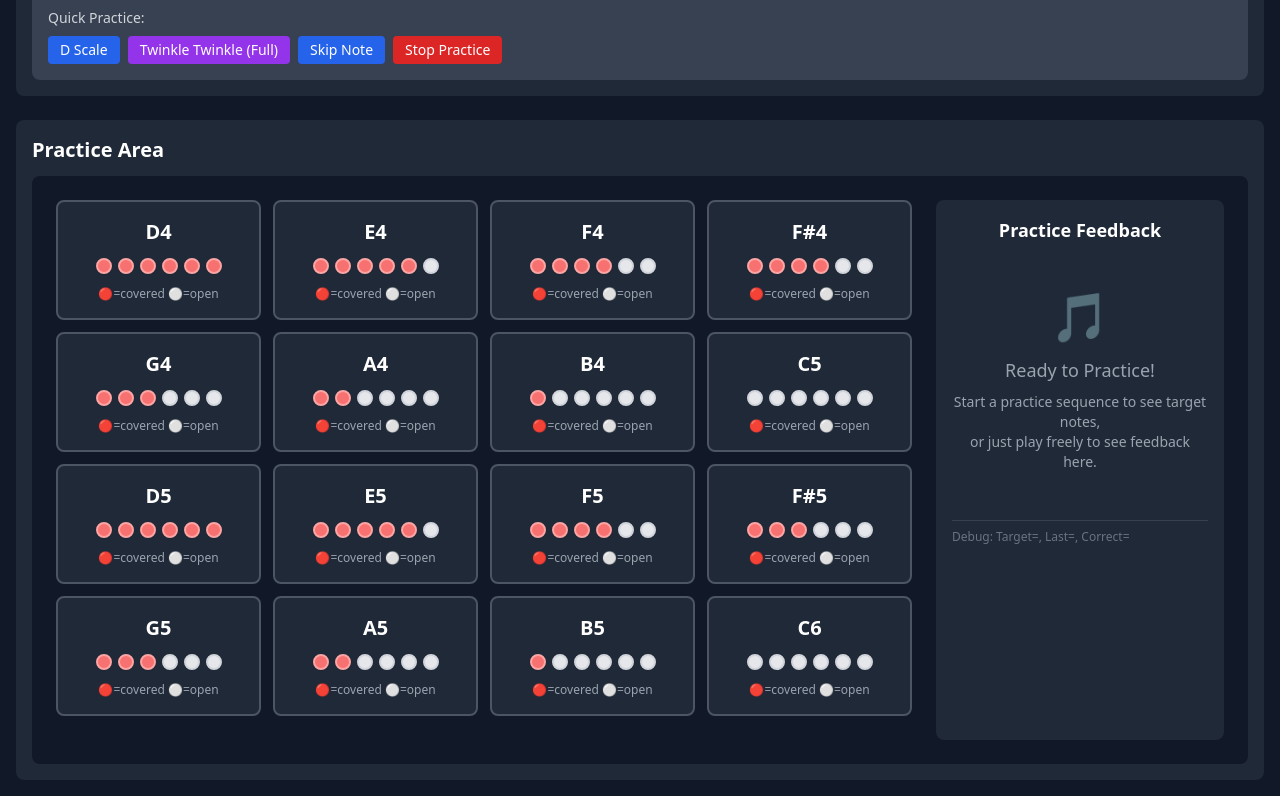
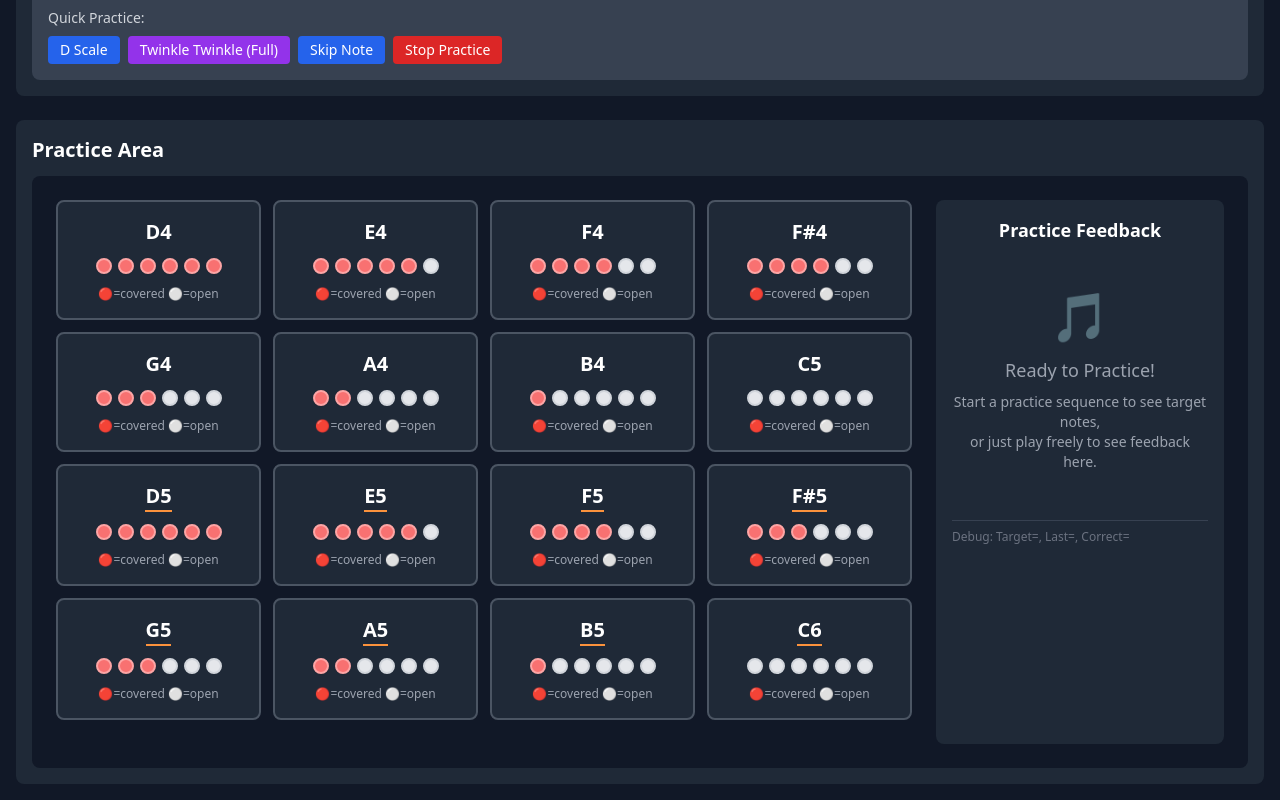
Before and after one commit to Coriakin/midiflow, a React (Vite) app: page / in a window 1280 px wide. Shown: the part 577-1377 px from the top of the page. Built offline with nearby package versions, Linux system fonts and the light colour scheme; the HTML template or start-up script is replaced by a standard one.

Commit message:
underline note name if second register for tin whistle

```diff
--- a/src/components/TinWhistlePracticeBoard.tsx
+++ b/src/components/TinWhistlePracticeBoard.tsx
@@ -79,7 +79,7 @@ export const TinWhistlePracticeBoard: React.FC<TinWhistlePracticeBoardProps> = (
                 >
                   {/* Note name */}
                   <div className="text-center mb-3">
-                    <div className="text-xl font-bold text-white">
+                    <div className={`text-xl font-bold text-white ${midiNote >= 74 ? 'border-b-2 border-orange-400 inline-block' : ''}`}>
                       {noteName}
                     </div>
                   </div>
--- a/src/components/TinWhistleSequentialPractice.tsx
+++ b/src/components/TinWhistleSequentialPractice.tsx
@@ -397,14 +397,16 @@ export const TinWhistleSequentialPractice: React.FC<SequentialPracticeProps> = (
                   )}
 
                   {/* Note name */}
-                  <div className={`text-sm font-medium mb-2 px-3 py-1 rounded shadow-md ${
+                  <div className={`text-sm font-medium mb-2 px-3 py-1 rounded shadow-md relative ${
                     isCurrentNote
                       ? 'bg-yellow-500 text-black border-2 border-yellow-300'
                       : isPastNote || isCompleted
                         ? 'bg-gray-700 text-gray-400 border border-gray-600'
                         : 'bg-gray-600 text-white border border-gray-500'
                   }`}>
-                    {midiNoteToName(noteItem.note)}
+                    <span className={noteItem.note >= 74 ? 'border-b-2 border-orange-400' : ''}>
+                      {midiNoteToName(noteItem.note)}
+                    </span>
                   </div>
 
                   {/* Fingering chart */}
```
